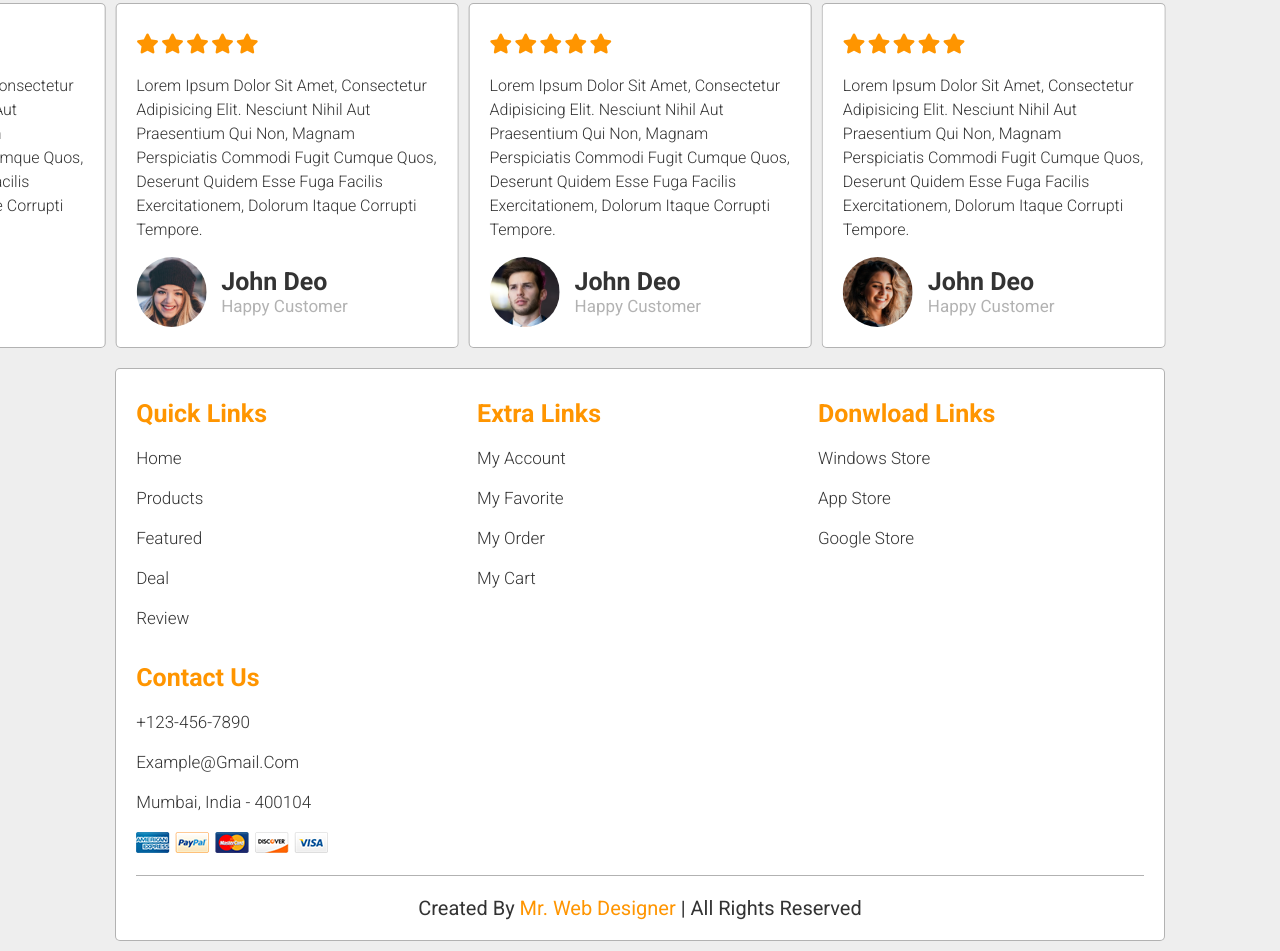
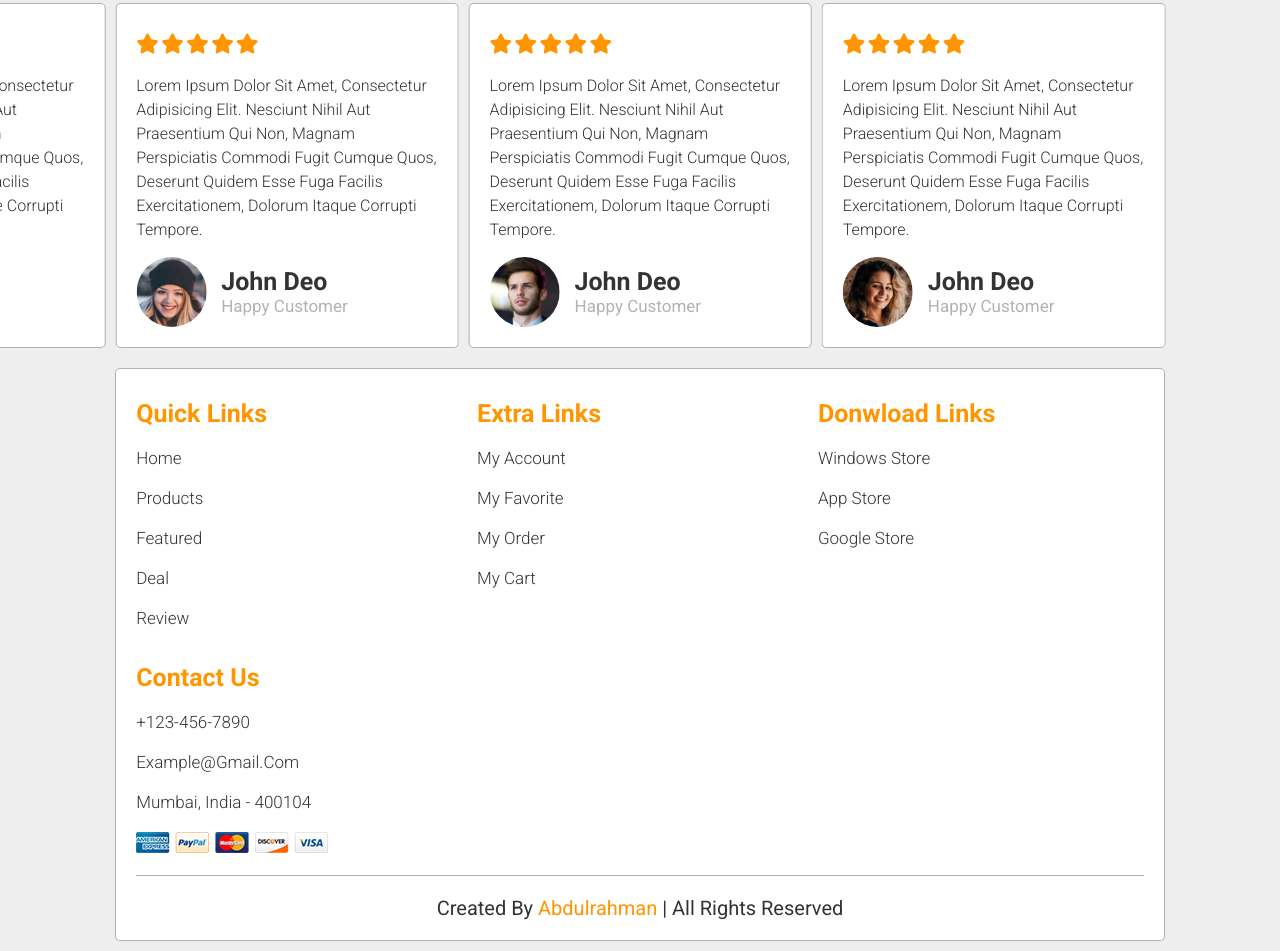
Before and after one commit to AbdulrahmanDev96/Shopping-Cart, a plain HTML site: page index.html in a window 1280 px wide. Shown: the part 4053-5004 px from the top of the page. Drawn offline with nearby package versions, Linux system fonts and the light colour scheme.

Commit message:
Update index.html

```diff
--- a/index.html
+++ b/index.html
@@ -767,7 +767,7 @@
 
     </div>
 
-    <div class="credit"> created by <span>Mr. Web Designer</span> | all rights reserved </div>
+    <div class="credit"> created by <span>Abdulrahman</span> | all rights reserved </div>
 
 </div>
 
```
